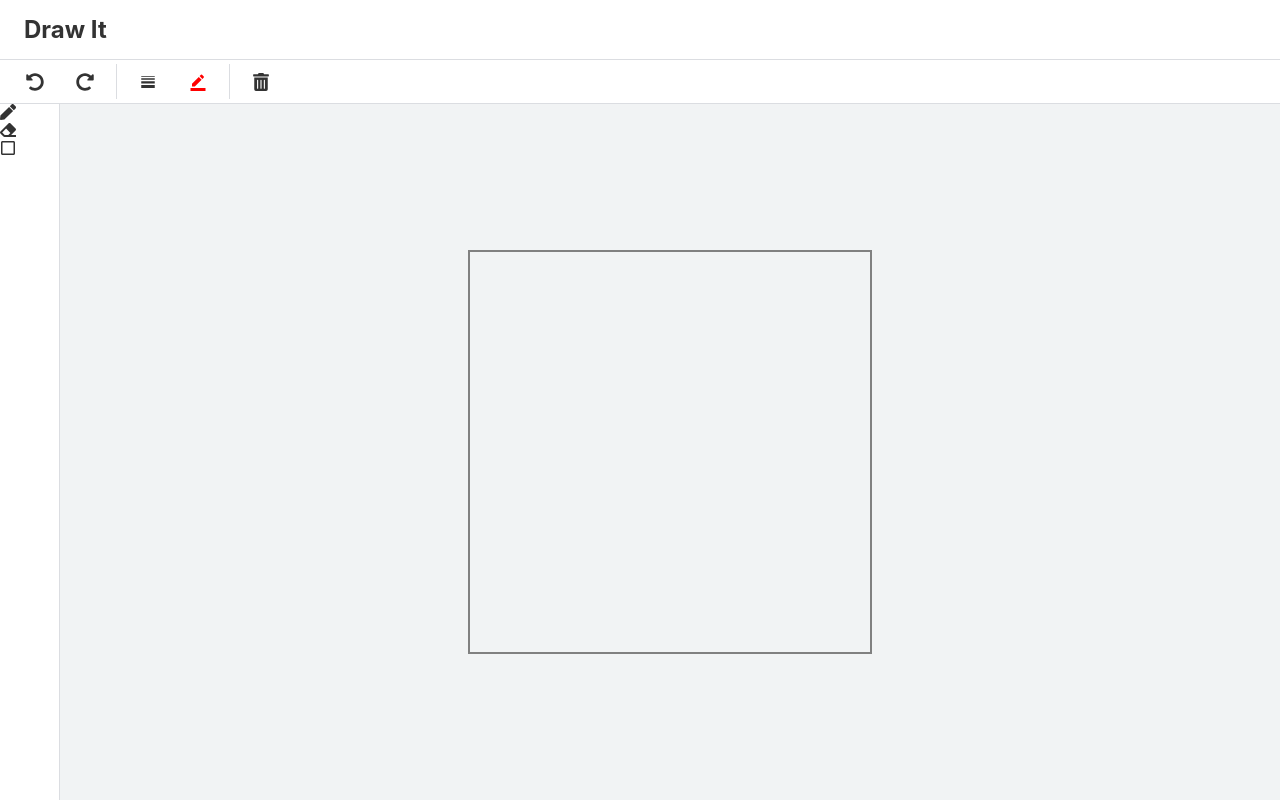
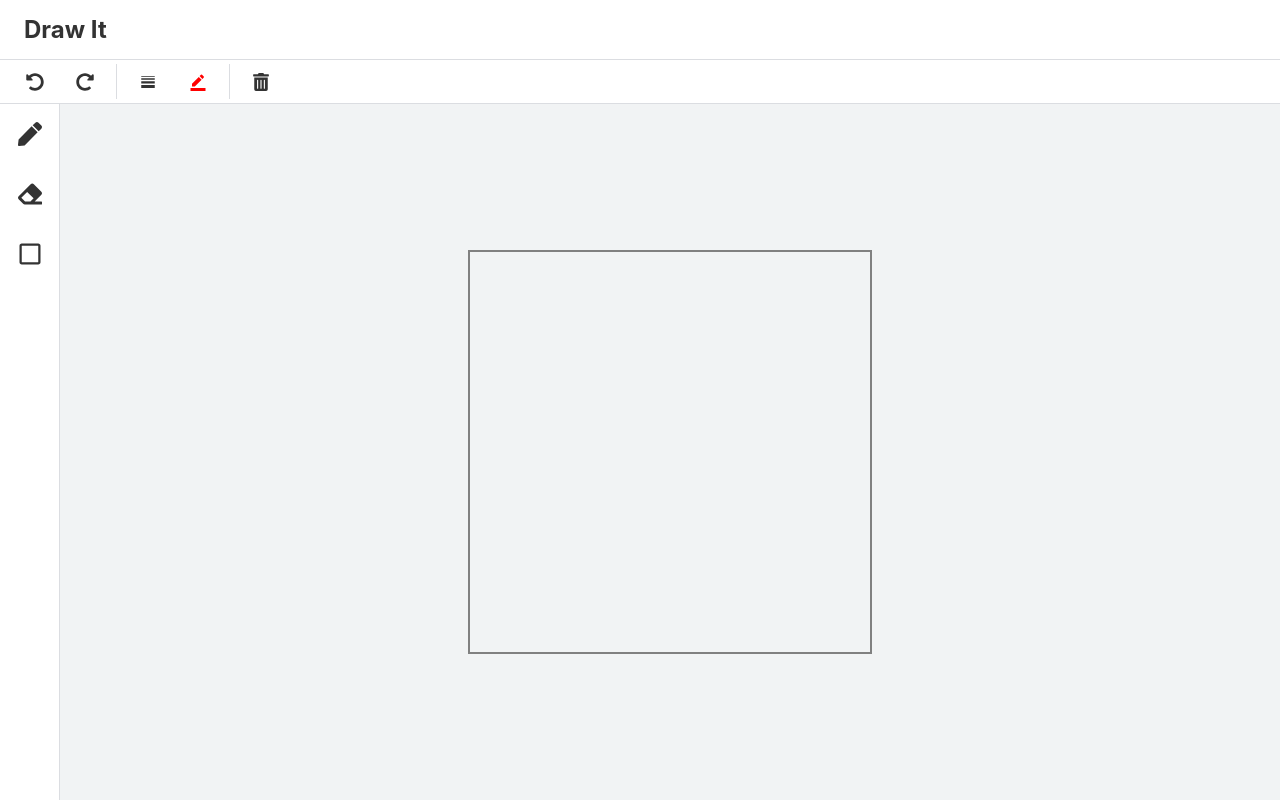
Before and after one commit to degurii/draw-it-front, a React (Create React App) app: page / in a window 1280 px wide. Built offline with nearby package versions, Linux system fonts and the light colour scheme.

Commit message:
메뉴바 완성

```diff
--- a/src/components/Menubar.js
+++ b/src/components/Menubar.js
@@ -8,9 +8,33 @@ const MenubarContainer = styled.div`
     width: 6rem;
     height: calc(100% - 4.4rem);
     border-right: 1px solid ${({ theme }) => theme.colors.lineGray};
+
+    ul {
+        display: flex;
+        flex-direction: column;
+        align-items: center;
+    }
 `;
 
-const MenubarItem = styled.li``;
+const MenubarItem = styled.li`
+    width: 100%;
+    height: 6rem;
+    display: flex;
+    justify-content: center;
+    align-items: center;
+
+    cursor: pointer;
+
+    &:hover {
+        background-color: ${({ theme }) => theme.colors.buttonHover};
+    }
+    &:active {
+        background-color: ${({ theme }) => theme.colors.buttonActive};
+    }
+    svg {
+        font-size: 2.4rem;
+    }
+`;
 const Menubar = props => {
     return (
         <MenubarContainer>
```
